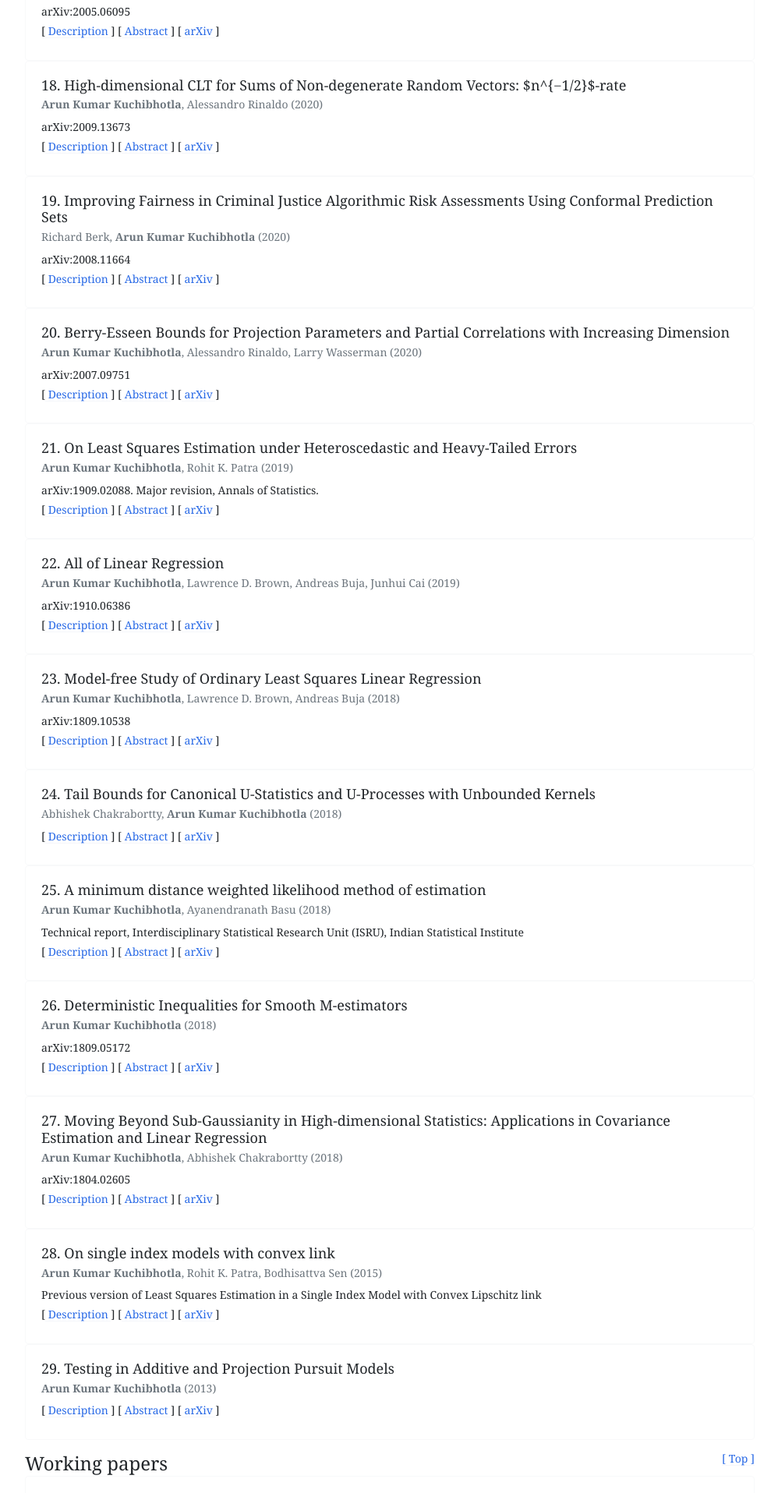
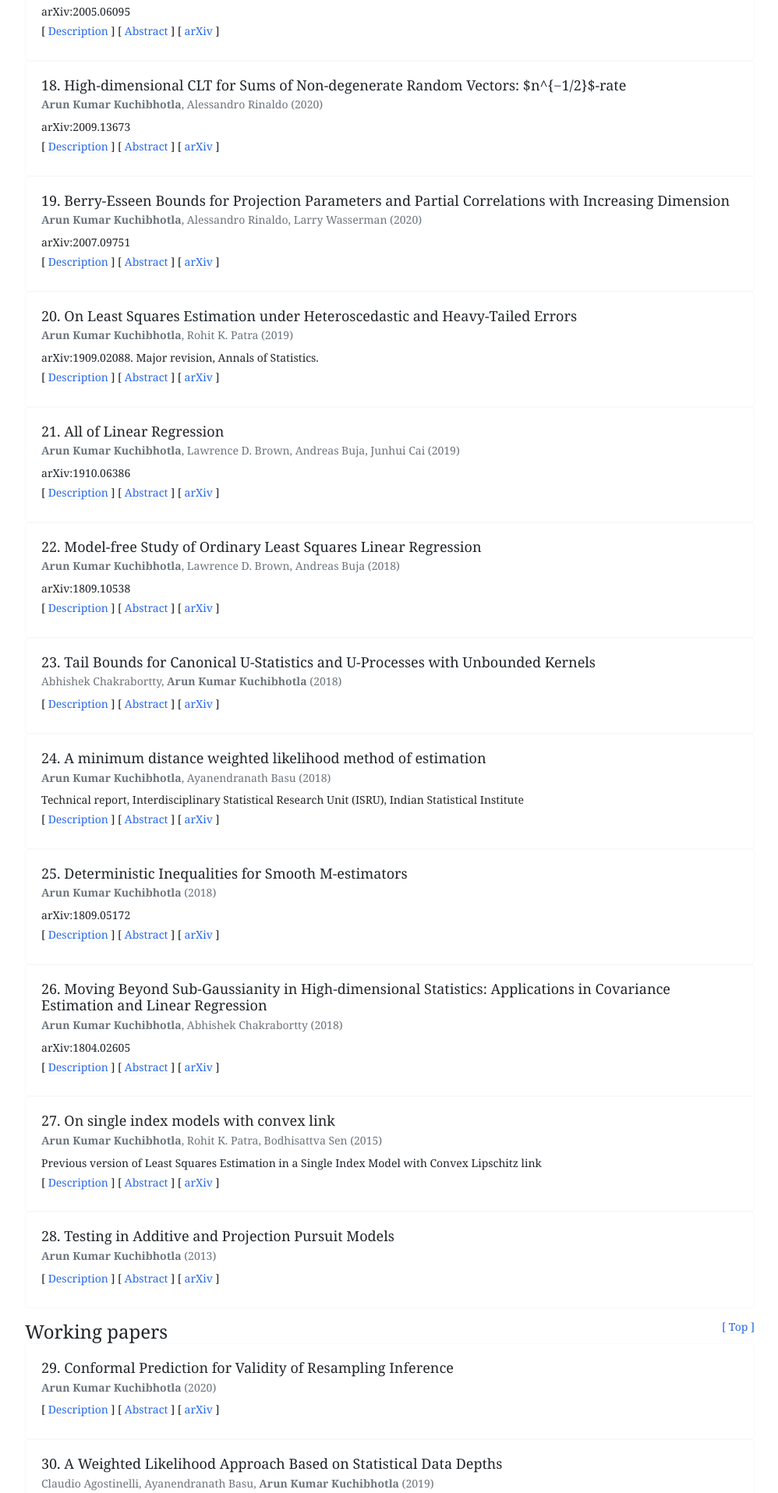
Before and after one commit to Arun-Kuchibhotla/Arun-Kuchibhotla.github.io, a Jekyll site: the page built from docs/research.md, in a window 1280 px wide. Shown: the part 2765-4680 px from the top of the page at 78% size, without its empty margins (240-1238 px from the left). Built offline with Jekyll 4.4.1, drawn with Linux system fonts in a browser that asks for light colours; nearby versions of some CDN libraries; part of the change alters nothing that is shown; some of the changed text lies outside the part shown.

Commit message:
Update publications.json

```diff
--- a/_data/publications.json
+++ b/_data/publications.json
@@ -58,36 +58,6 @@
 		"cites_url": "https://arxiv.org/abs/2007.09751",
 		"abstract": "The linear regression model can be used even when the true regression function is not linear. The resulting estimated linear function is the best linear approximation to the regression function and the vector β of the coefficients of this linear approximation are the projection parameter. We provide finite sample bounds on the Normal approximation to the law of the least squares estimator of the projection parameters normalized by the sandwich-based standard error. Our results hold in the increasing dimension setting and under minimal assumptions on the distribution of the response variable. Furthermore, we construct confidence sets for β in the form of hyper-rectangles and establish rates on their coverage accuracy. We provide analogous results for partial correlations among the entries of sub-Gaussian vectors.",
 		"description": "The paper provides sharp requirements on the dimension with respect to the sample size for valid confidence intervals for ordinary least squares estimator and partial correlations. We derive these based on Berry-Esseen bounds and proving finite-sample bounds for multiplier bootstrap."
-	},
-	{
-		"type": "Preprint",
-		"work_type": "Preprint",
-		"id": 34,
-		"title": "Improving Fairness in Criminal Justice Algorithmic Risk Assessments Using Conformal Prediction Sets",
-		"year": 2020,
-		"authors":[
-			{
-				"name": "Richard Berk"
-			},
-			{
-				"name": "Arun Kumar Kuchibhotla"
-			}
-		],
-		"use": true,
-		"topic":[
-			{
-				"topic": "Fairness"
-			},
-			{
-				"topic": "Conformal Prediction"
-			}
-		],
-		"source": "arXiv:2008.11664",
-		"volume": "",
-		"citation_url": "https://arxiv.org/abs/2008.11664",
-		"cites_url": "https://arxiv.org/abs/2008.11664",
-		"abstract": "Risk assessment algorithms have been correctly criticized for potential unfairness, and there is an active cottage industry trying to make repairs. In this paper, we adopt a framework from conformal prediction sets to remove unfairness from risk algorithms themselves and the covariates used for forecasting. From a sample of 300,000 offenders at their arraignments, we construct a confusion table and its derived measures of fairness that are effectively free any meaningful differences between Black and White offenders. We also produce fair forecasts for individual offenders coupled with valid probability guarantees that the forecasted outcome is the true outcome. We see our work as a demonstration of concept for application in a wide variety of criminal justice decisions. The procedures provided can be routinely implemented in jurisdictions with the usual criminal justice datasets used by administrators. The requisite procedures can be found in the scripting software R. However, whether stakeholders will accept our approach as a means to achieve risk assessment fairness is unknown. There also are legal issues that would need to be resolved although we offer a Pareto improvement.",
-		"description": "The paper uses weighted exchangeability for conformal prediction under covariate shift to attain fair prediction."
 	},
 	{
 		"type": "Preprint",
```
